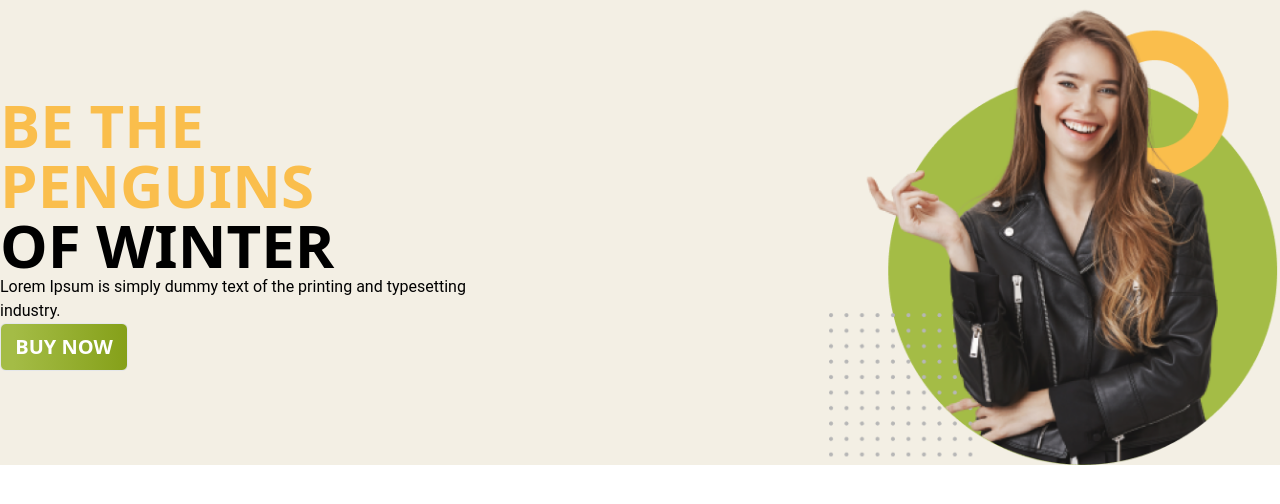
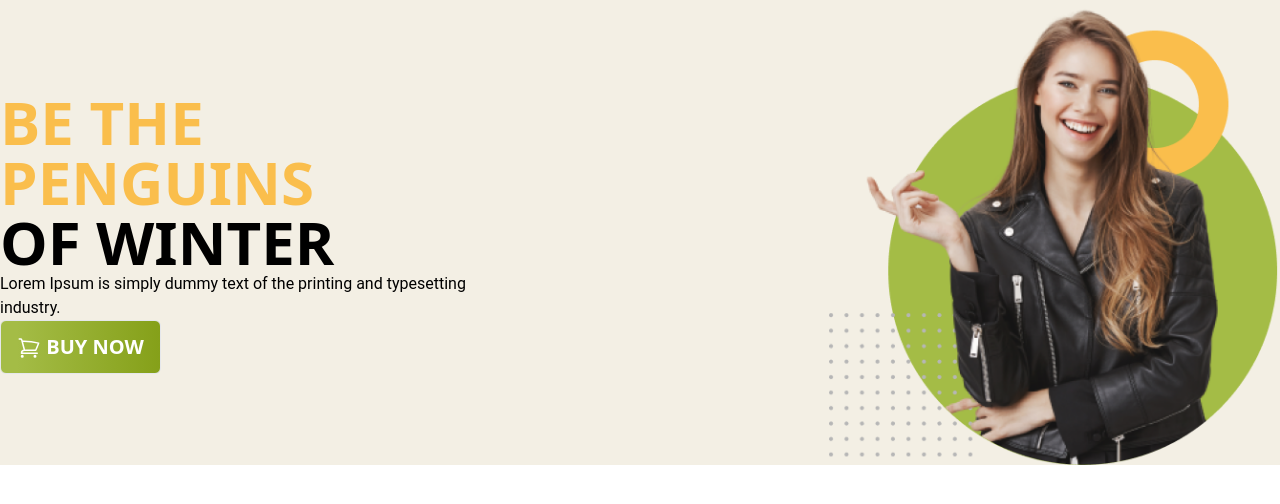
Before and after one commit to biswasbittu/Penguin_Fashion_pro-01, a plain HTML site: page index.html in a window 1280 px wide. Drawn offline with nearby package versions, Linux system fonts and the light colour scheme.

Commit message:
button done

```diff
--- a/index.html
+++ b/index.html
@@ -12,9 +12,7 @@
   <body class="">
     <header class="bg-[#f3efe4]">
       <!--Nav bar-->
-      <nav>
-
-      </nav>
+      <nav></nav>
       <!--Banner-->
       <div class="flex justify-center items-center gap-80">
         <div class="">
@@ -27,8 +25,22 @@
             industry.
           </p>
           <button
-            class="border rounded-md bg-gradient-to-r from-[#A4BC46] from-10% via-[#85A019] via-100% text-xl font-semibold w-32 h-12 text-white uppercase"
+            class="border rounded-md bg-gradient-to-r from-[#A4BC46] from-10% via-[#85A019] via-100% text-xl font-semibold px-4 py-3 text-white uppercase"
           >
+            <svg
+              xmlns="http://www.w3.org/2000/svg"
+              fill="none"
+              viewBox="0 0 24 24"
+              stroke-width="1.5"
+              stroke="currentColor"
+              class="w-6 h-6 inline"
+            >
+              <path
+                stroke-linecap="round"
+                stroke-linejoin="round"
+                d="M2.25 3h1.386c.51 0 .955.343 1.087.835l.383 1.437M7.5 14.25a3 3 0 0 0-3 3h15.75m-12.75-3h11.218c1.121-2.3 2.1-4.684 2.924-7.138a60.114 60.114 0 0 0-16.536-1.84M7.5 14.25 5.106 5.272M6 20.25a.75.75 0 1 1-1.5 0 .75.75 0 0 1 1.5 0Zm12.75 0a.75.75 0 1 1-1.5 0 .75.75 0 0 1 1.5 0Z"
+              />
+            </svg>
             BUY NOW
           </button>
         </div>
```
